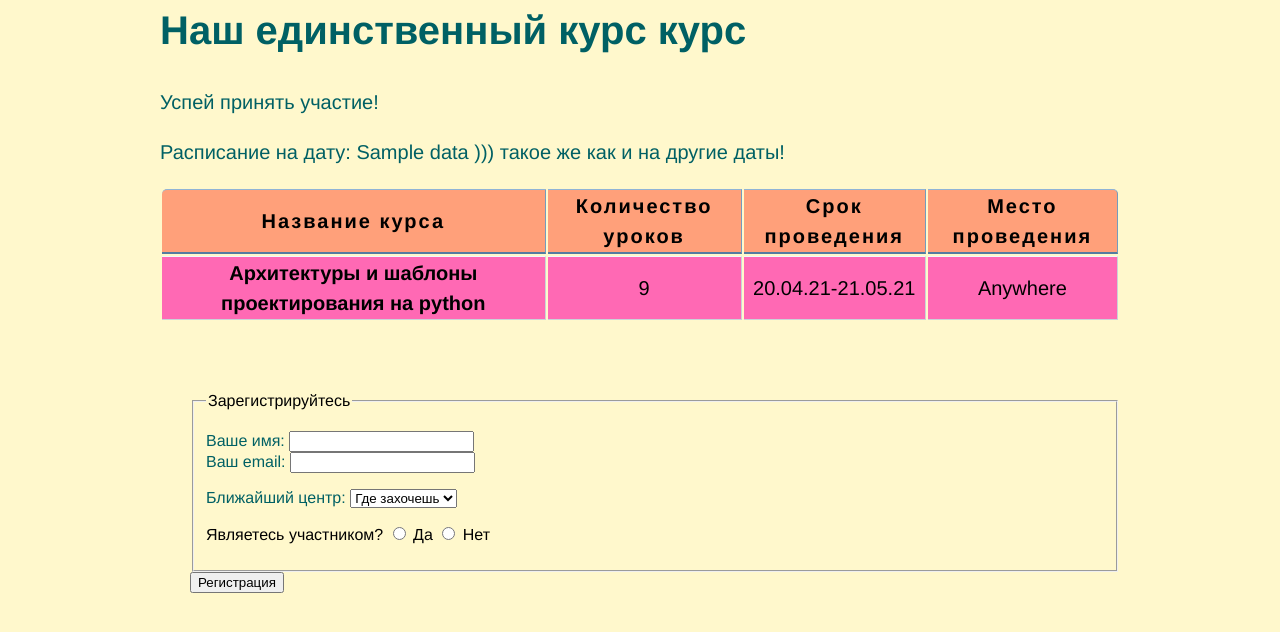
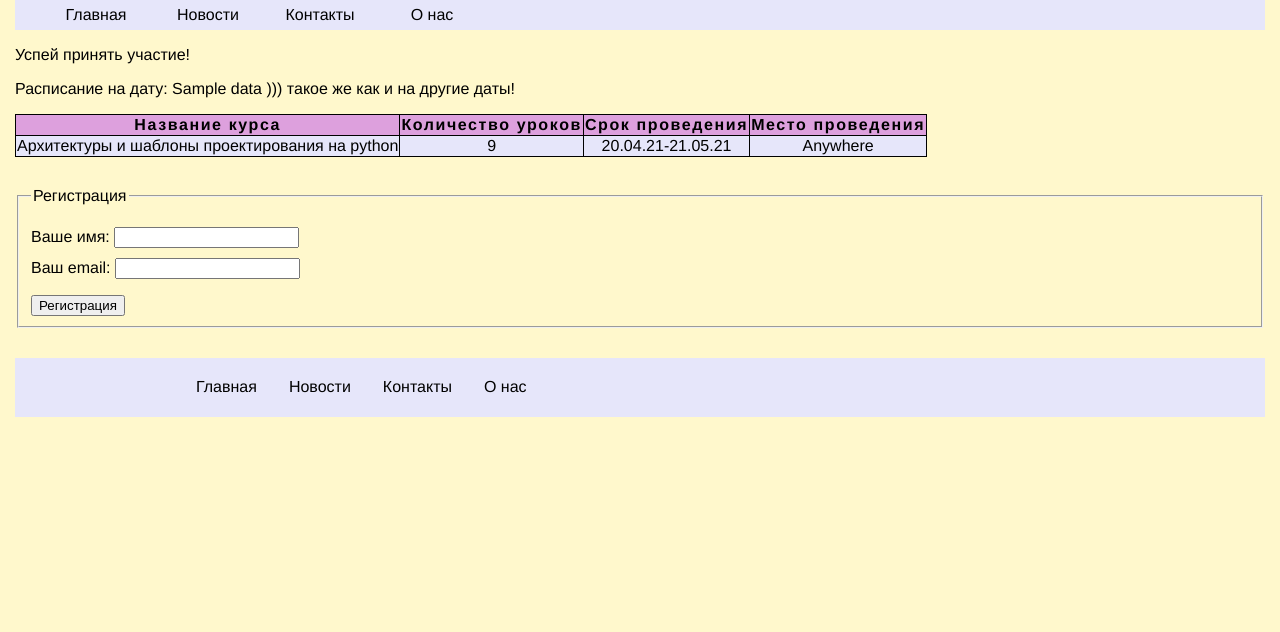
Before and after one commit to yuliya-sidorenko/patterns_py, a Python web app: template templates/index.html in a window 1280 px wide. Shown: the top 632 px of the page. Run offline with Jinja, Linux system fonts and the light colour scheme; the template is opened without the code that fills it: most values are stand-ins (such as "Sample title", 1, 10 or a date in 2020).

Commit message:
lesson02

```diff
--- a/frankenstein_framework/templ.py
+++ b/frankenstein_framework/templ.py
@@ -10,6 +10,7 @@ def render(template_name, folder='templates', **kwargs):
     :return:
     """
     file_path = os.path.join(folder, template_name)
+    print(file_path)
     # Открываем шаблон по имени
     with open(file_path, encoding='utf-8') as file:
         # Читаем
--- a/start.py
+++ b/start.py
@@ -3,6 +3,8 @@ from urls import routes, fronts
 from wsgiref.simple_server import make_server
 
 application = FrameworkFranky(routes, fronts)
+print(routes)
+print(fronts)
 
 with make_server('', 8080, application) as httpd:
     print("Запуск на порту 8080...")
--- a/templates/index.html
+++ b/templates/index.html
@@ -4,10 +4,6 @@
 <meta charset="UTF-8">
 <title>Курсы</title>
 <style type="text/css">
-a{
-color: #fff;
-text-decoration: none;
-}
 html{
 background: #FFF8CC;
 min-height: 100%;
@@ -22,53 +18,74 @@ display: flex;
 flex-direction: column;
 flex: auto;
 }
-h1{
-margin-top: 0;
+ #navbar ul{
+        display: none;
+        background-color: #E6E6FA;
+        position: absolute;
+        top: 100%;
       }
-h1, p{
-color: #006064;
+      #navbar li:hover ul { display: block; }
+      #navbar, #navbar ul{
+        margin: 0;
+        padding: 0;
+        list-style-type: none;
       }
-img{
-border: 0;
+      #navbar {
+        height: 30px;
+        background-color: #E6E6FA;
+        padding-left: 25px;
+        min-width: 470px;
       }
-.header{
-width: 100%;
-min-width: 460px;
-max-width: 960px;
-margin: 0 auto 30px;
-padding: 30px 0 10px;
-display: flex;
-flex-wrap: wrap;
-justify-content: space-between;
-box-sizing: border-box;
+      #navbar li {
+        float: left;
+        position: relative;
+        height: 100%;
+      }
+      #navbar li a {
+        display: block;
+        padding: 6px;
+        width: 100px;
+        color: #000000;
+        text-decoration: none;
+        text-align: center;
+      }
+      #navbar ul li { float: none; }
+      #navbar li:hover { background-color: #DDA0DD; }
+      #navbar ul li:hover { background-color: #DDA0DD; }
+
+h3{
+ color: #000080;
+  font-size: 120%;
+  font-family: Arial, Verdana, sans-serif;
+  }
+
+table {
+    border-collapse: collapse; /* Убираем двойные границы между ячейками */
+    background: #dc0; /* Цвет фона таблицы */
+    border: 1px solid #000; /* Рамка вокруг таблицы */
    }
 th, td {
 
-				background-color: #FF69B4;
-				border-top: 1px solid #f1f8fe;
-				border-bottom: 1px solid #cbd2d8;
-				border-right: 1px solid #cbd2d8;
+    background-color: #E6E6FA;
+    border-top: 1px solid #000000;
+    oborder-bottom: 1px solid #000000;
+    border-right: 1px solid #000000;
+    border-left: 1px solid #000000;
     text-align: center;}
+
    tr.head th {
+
     color: #000000;
-				background-color: #FFA07A;
-				border-bottom: 2px solid #547ca0;
-				border-right: 1px solid #749abe;
-				border-top: 1px solid #90b4d6;
+    background-color: #DDA0DD;
+    border-bottom: 1px solid #000000;
+    border-right: 1px solid #000000;
+    border-top: 1px solid #000000;
+    border-left: 1px solid #000000;
     text-align: center;
 
     letter-spacing: 0.10em;}
 
-			tr.even td, tr.even th {
-				background-color: #000000;}
-			tr.head th:first-child {
-				-webkit-border-top-left-radius: 5px;
-				-moz-border-radius-topleft: 5px;
-				border-top-left-radius: 5px;}
-			tr.head th:last-child {
-				-webkit-border-top-right-radius: 5px;
-				-moz-border-radius-topright: 5px;
-				border-top-right-radius: 5px;}
+ /*
 .logo{
 font-size: 1.5rem;
 color: #fff;
@@ -177,69 +194,104 @@ background: #FFA985;
 width: 50px;
 height: 50px;
 }
-.footer{
-background: #FF3366;
-width: 100%;
-max-width: 960px;
-min-width: 460px;
-color: #fff;
-margin: auto;
-padding: 15px;
-box-sizing: border-box;
+.footer-menu{
+            padding:3em 0;
+            box-shadow: 0 0px 10px #ccc;
+            background-color: #fff;
+        }
+        .footer-container{
+            width: 70%;
+            margin: 0 auto;
+            display: flex;
+            align-items: center;
+            justify-content: space-between;
+        }
+        .footer-menu ul li{
+            display:inline-block;
+        }
+        .footer-menu ul li a{
+            color:#6E6E6E;
+            margin:0 1em;
+            font-size:1.2rem;
+            text-decoration:none;
+        }
+        .footer-menu ul li a:hover{
+            color:#EE7B00;
+        }
+        p.copy-right{
+            font-size:1em;
+        }
+        p.copy-right a{
+            color:#D46E00;
+            text-decoration:none;
+        }
+        p.copy-right a:hover{
+            color:#25221C;
         }
 
-@media screen and  (max-width: 800px) {
-.banners{
-margin-left: -30px;
+
+}*/
+
+.footer-menu{
+            padding:0.3em 0;
+            -box-shadow: 0 0px 10px #ccc;
+            background-color: #E6E6FA;
+        }
+        .footer-container{
+            width: 80%;
+            margin: 0 auto;
             display: flex;
-flex-basis: 100%;
+            align-items: center;
+            justify-content: space-between;
         }
-.banner{
-margin-left: 30px;
+        .footer-menu ul li{
+            display:inline-block;
         }
-.posts{
-margin-left: 0;
+        .footer-menu ul li a{
+            color:#000000;
+            margin:0 1em;
+            font-size:1rem;
+            text-decoration:none;
         }
+        .footer-menu ul li a:hover{
+            color:#DDA0DD;
         }
-@media screen and  (max-width: 600px) {
-.content{
-display: block;
+        p.copy-right{
+            -font-size:1em;
         }
-.banners{
-margin: 0;
-display: block;
+        p.copy-right a{
+            color:#D46E00;
+            text-decoration:none;
         }
-.banner{
-margin-left: 0;
+        p.copy-right a:hover{
+            color:#25221C;
         }
-.posts{
-margin: 0;
-}
+
 }
 </style>
 </head>
 <body>
-<!--header class="header">
-<a class="logo">
-LOGO
-</a>
-<nav class="nav">
-<a href="#posts" class="nav-item">Посты</a>
-<a href="#comments" class="nav-item">Комменты</a>
-<a href="#footer" class="nav-item">Подвал</a>
-<a href="#posts" class="nav-item">Посты2</a>
-</nav-->
 
-</header>
+
+
 <main class="main">
-<div class="box">
-<div class="box-base">
+<ul id="navbar">
+      <li><a href="#">Главная</a></li>
+      <li><a href="#">Новости</a></li>
+      <li><a href="#">Контакты</a>
+        <ul>
+          <li><a href="#">Адрес</a></li>
+          <li><a href="#">Телефон</a></li>
+          <li><a href="#">Email</a></li>
+        </ul>
+      </li>
+      <li><a href="#">О нас</a></li>
+    </ul>
 
-<h1>Наш единственный курс курс</h1>
+
   <p>Успей принять участие!</p>
                 <p>Расписание на дату: {{data}} ))) такое же как и на другие даты!</p>
 
-<!--p>Наши курсы:</p-->
 
 <table>
    <tr class="head">
@@ -249,71 +301,55 @@ LOGO
     <th>Место проведения</th>
    </tr>
    <tr>
-				<th>Архитектуры и шаблоны проектирования на python</th>
+    <td>Архитектуры и шаблоны проектирования на python</td>
     <td>9</td>
     <td>20.04.21-21.05.21</td>
     <td>Anywhere</td>
    </tr>
   </table>
-<!--div class="box-side"-->
-<!--div class="sqr"-->
+
 
 </div>
 </div>
 </div>
 
-<div class="content">
+
+</table>
 
 
-</div>
 
-</div>
-<div class="posts"  id="posts">
-<div class="post">
 
-</table>
-		<form action="" method="post">
+
+  <form style=margin-top:30px; action="" method="post">
    <fieldset>
-				<legend>Зарегистрируйтесь</legend>
+    <legend>Регистрация</legend>
     <p><label class="title" for="name">Ваше имя:</label>
       <input type="text" name="name" id="name"><br />
-					 <label class="title" for="email">Ваш email:</label>
-					 <input type="text" name="email" id="email"></p>
-				<p><label for="location" class="title">Ближайший центр:</label>
-					 <select name="location" id="location">
-						 <option value="ny">Где захочешь</option>
+      <label style=margin-top:10px; class="title" for="email">Ваш email:</label>
+      <input style=margin-top:10px; type="text" name="email" id="email"></p>
 
-					 </select></p>
-				<span class="title">Являетесь участником?</span>
-				<label><input type="radio" name="member" value="yes" /> Да</label>
-				<label><input type="radio" name="member" value="no" /> Нет</label></p>
+      <div class="submit" ><input type="submit" value="Регистрация" />
+      </div>
    </fieldset>
- 	    <div class="submit"><input type="submit" value="Регистрация" /></div>
+
   </form>
 </div>
 
 
+
+
+
+<div style=margin-top:30px; class = "footer-menu">
+        <div class = "footer-container">
+        <ul>
+            <li> <a href="index.html"> Главная </a> </ li>
+            <li> <a href = "receies.html">Новости </a> </ li>
+            <li> <a href="404.html"> Контакты </a> </ li>
+            <li> <a href = "gallery.html "> О нас</a> </ li>
+
+        </ ul>
 </div>
 
-<!--div class="comment-base"-->
-</div>
-</div>
-
-
-</div>
-</div>
-<div class="comment-base">
-</div>
-</div>
-
-
-</div>
-</div>
-
-</div>
-</div>
-</div>
 </main>
-
 </body>
 </html>
--- a/urls.py
+++ b/urls.py
@@ -1,5 +1,5 @@
 from datetime import date
-from views import Index, About
+from views import Index, About, ABC
 
 
 # front controller
@@ -16,4 +16,5 @@ fronts = [secret_front, other_front]
 routes = {
     '/': Index(),
     '/about/': About(),
+    '/abc/': ABC()
 }
--- a/views.py
+++ b/views.py
@@ -1,4 +1,5 @@
 from frankenstein_framework.templ import render
+
 
 class Index:
     def __call__(self, request):
@@ -13,3 +14,8 @@ class About:
 class NotFound404:
     def __call__(self, request):
         return '404 WHAT', '404 PAGE Not Found'
+
+
+class ABC:
+    def __call__(self, request):
+        return '200 OK', 'abc test'
```
Also changed, not shown: frankenstein_framework/main.py (+28 -2 lines), frankenstein_framework/request.py (added, +81 -0 lines). Lines whose indentation alone changed are shown as unchanged.
